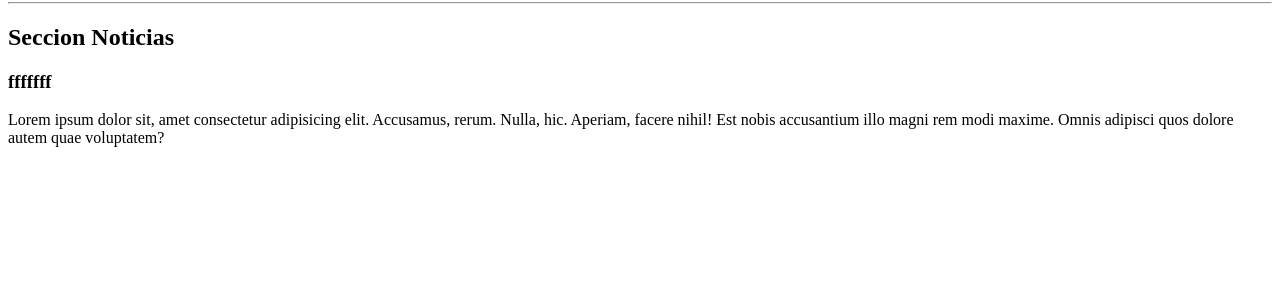
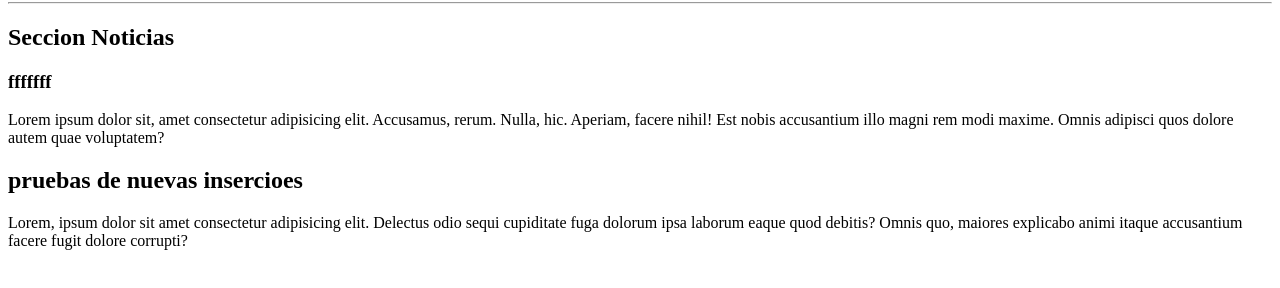
Before and after one commit to esebas/comision-33035, a plain HTML site: page index.html in a window 1280 px wide. Shown: the part 78-366 px from the top of the page. Drawn offline with Linux system fonts and the light colour scheme.

Commit message:
agregue mas info

```diff
--- a/index.html
+++ b/index.html
@@ -24,6 +24,13 @@
                     Aperiam, facere nihil! Est nobis accusantium illo magni rem modi maxime. Omnis
                     adipisci quos dolore autem quae voluptatem?</p>
             </article>
+
+            <article>
+                <h2>pruebas de nuevas insercioes</h2>
+                <p>Lorem, ipsum dolor sit amet consectetur adipisicing elit.
+                    Delectus odio sequi cupiditate fuga dolorum ipsa laborum eaque quod debitis? Omnis quo,
+                    maiores explicabo animi itaque accusantium facere fugit dolore corrupti?</p>
+            </article>
         </section>
     </main>
 
```
